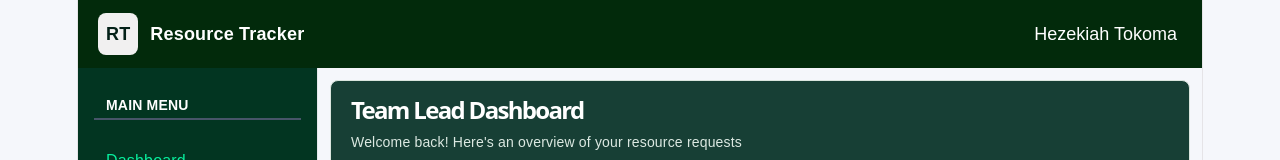
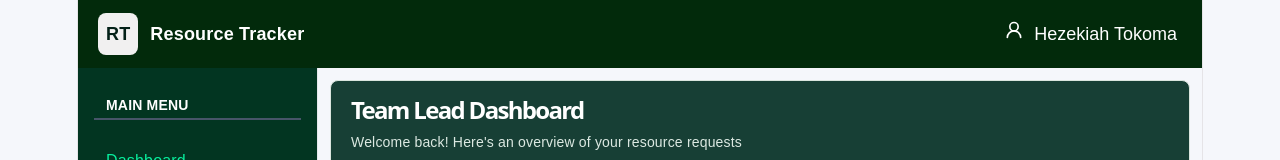
Before and after one commit to bsc-inf-29-24/Resource-Tracker-Frontend1, a React (Vite) app in the folder resource-tracker/: page /team-lead/dashboard in a window 1280 px wide. Shown: the top 160 px of the page. Built offline with nearby package versions, Linux system fonts and the light colour scheme.

Commit message:
added icon on the user profile

```diff
--- a/resource-tracker/src/assets/components/layout/AppHeader.tsx
+++ b/resource-tracker/src/assets/components/layout/AppHeader.tsx
@@ -1,4 +1,5 @@
 import { useState } from "react";
+import { UserRound, CircleUserRound } from "lucide-react";
 //AppHeader component
 interface AppHeaderProps {
   userName: string;
@@ -26,7 +27,7 @@ function AppHeader({ userName, onLogout }: AppHeaderProps) {
           aria-expanded={menuOpen}
         >
 
-          <span aria-hidden="true"></span>
+          <span aria-hidden="true"><UserRound size={20} strokeWidth={2} aria-hidden = "true"/></span>
           <span>{userName}</span>
 
         </button>
--- a/resource-tracker/src/assets/components/layout/AppSidebar.tsx
+++ b/resource-tracker/src/assets/components/layout/AppSidebar.tsx
@@ -1,5 +1,6 @@
 import { NavLink } from "react-router-dom";
 import { navigationConfig, type UserRole } from "../../config/navigation";
+import { Icon } from "lucide-react";
 
 // AppSidebar component definition
 interface AppSidebarProps {
```
Also changed, not shown: resource-tracker/src/App.jsx (+0 -26 lines), resource-tracker/src/assets/config/navigation.ts (+15 -1 lines).
